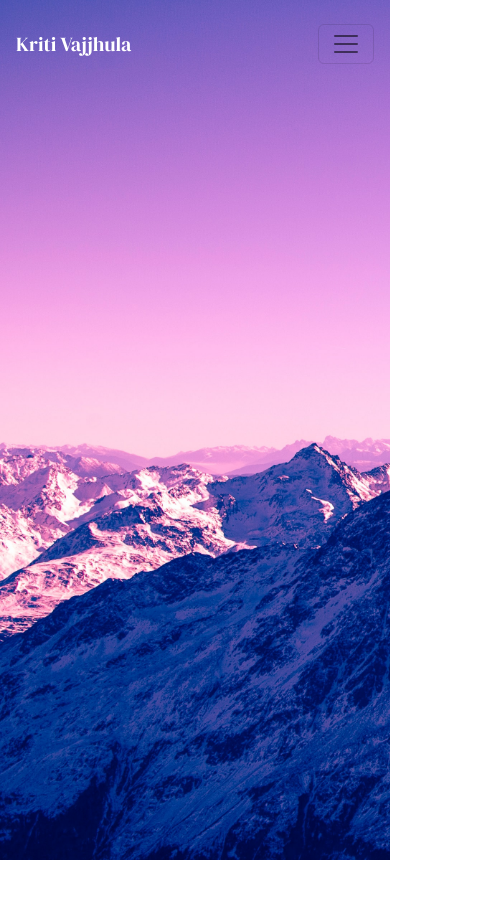
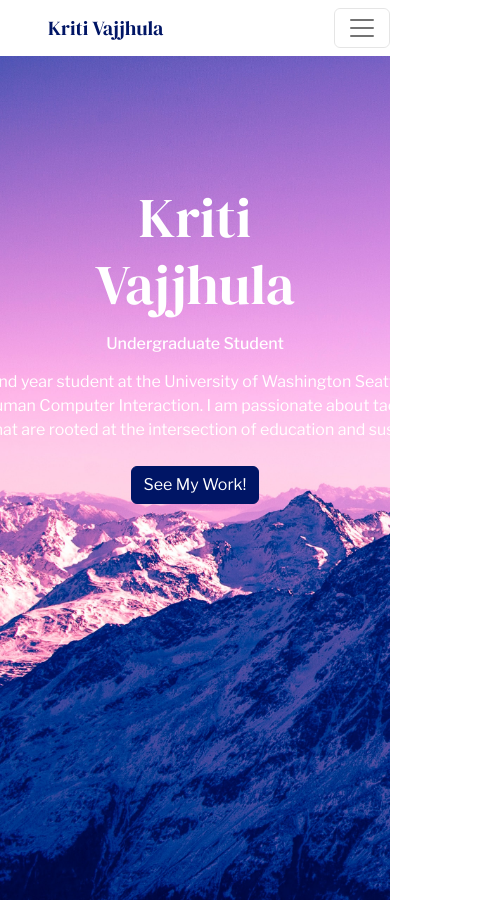
Before and after one commit to kvajjhula/kriti_portfolio, a React (Create React App) app: page / in a window 390 px wide. Shown: the whole page, 495 px wide, since content can reach past the window. Before the commit the page ends 860 px from the top, so only its background shows below. Built offline with nearby package versions, Linux system fonts and the light colour scheme.

Commit message:
center content on homepage without responsiveness

```diff
--- a/package.json
+++ b/package.json
@@ -10,6 +10,7 @@
     "react": "^18.2.0",
     "react-bootstrap": "^2.7.0",
     "react-dom": "^18.2.0",
+    "react-router-dom": "^6.5.0",
     "react-scripts": "5.0.1",
     "web-vitals": "^2.1.4"
   },
--- a/public/index.html
+++ b/public/index.html
@@ -5,13 +5,17 @@
   <meta charset="utf-8" />
   <meta name="viewport" content="width=device-width, initial-scale=1" />
   <meta name="theme-color" content="#000000" />
-  <meta name="description" content="This is a student portfolio website for Kriti Vajjhula, an informatics student at the University of Washington." />
+  <meta name="description"
+    content="This is a student portfolio website for Kriti Vajjhula, an informatics student at the University of Washington." />
   <title>Kriti Vajjhula</title>
 
   <!-- IMPORT FONTS -->
   <link href="https://fonts.googleapis.com">
   <link href="https://fonts.gstatic.com" crossorigin>
   <link href="https://fonts.googleapis.com/css2?family=DM+Serif+Display&display=swap" rel="stylesheet">
+  <link href="https://fonts.gstatic.com" crossorigin>
+  <link href="https://fonts.googleapis.com/css2?family=Libre+Franklin:wght@300;400;500&display=swap" rel="stylesheet">
+
 </head>
 
 <body>
--- a/src/App.js
+++ b/src/App.js
@@ -1,10 +1,20 @@
 import React from 'react';
+import { Routes, Route, Navigate, useNavigate } from "react-router-dom";
 import { NavBar } from './Nav.js';
+import { HomePage } from './Home.js';
+import { ProjectsPage } from './Projects.js';
 
 export default function App(props) {
-  return  (
+  return (
     <div>
-      <NavBar/>
+      <NavBar />
+      <div>
+        <Routes>
+          <Route path="*" element={<Navigate to="/" />} />
+          <Route path="/" element={<HomePage />} />
+          <Route path="/Projects" element={<ProjectsPage/>} />
+        </Routes>
+      </div>
     </div>
   );
 }
--- /dev/null
+++ b/src/Home.js
@@ -0,0 +1,25 @@
+import React from 'react';
+import Button from 'react-bootstrap/Button';
+import { Link } from 'react-router-dom';
+
+export function HomePage(props) {
+    return (
+        <div className="home-body">
+            <div className="home-container gap-2">
+                <div className="heading">
+                    <h1>Kriti Vajjhula</h1>
+                </div>
+                <div className="subheading">
+                    <h2>Undergraduate Student</h2>
+                </div>
+                <div className="paragraph">
+                    <p>I’m a second year student at the University of Washington Seattle with an interest in Human Computer Interaction. I am passionate about tackling design projects that are rooted at the intersection of education and sustainability</p>
+                </div>
+                <Link to="/Projects">
+                    <Button variant="primary">See My Work!</Button>
+                </Link>
+
+            </div>
+        </div >
+    )
+}
--- a/src/Nav.js
+++ b/src/Nav.js
@@ -1,5 +1,6 @@
 import React from 'react';
 import { Nav } from 'react-bootstrap';
+import { Link } from 'react-router-dom';
 import Navbar from 'react-bootstrap/Navbar';
 
 
@@ -10,12 +11,8 @@ export function NavBar(props) {
                 <Navbar.Brand className="title" href="/">Kriti Vajjhula</Navbar.Brand>
                 <Navbar.Toggle aria-controls="responsive-navbar-nav" />
                 <Navbar.Collapse id="responsive-navbar-nav">
-                    <Nav className="ms-auto">
-                        {/* <Nav.Link as={Link} to='/QuestionTemplate'>Quiz</Nav.Link>
-                        <Nav.Link as={Link} to='/Calendar'>Calendar</Nav.Link>
-                        <Nav.Link as={Link} to='/Explore'>Explore</Nav.Link>
-                        <Nav.Link as={Link} to='/About'>About</Nav.Link> */}
-                        <Nav.Link>Projects</Nav.Link>
+                    <Nav className="nav-right-container ms-auto">
+                        <Nav.Link as={Link} to='/Projects' >Projects</Nav.Link>
                         <Nav.Link>CV</Nav.Link>
                         <Nav.Link>Contact</Nav.Link>
                     </Nav>
--- /dev/null
+++ b/src/Projects.js
@@ -0,0 +1,7 @@
+import React from 'react';
+
+export function ProjectsPage(props) {
+    return(
+        <div> These are my projects. </div>
+    )
+}
--- a/src/index.css
+++ b/src/index.css
@@ -1,22 +1,77 @@
 .navbar-brand {
   font-family: 'DM Serif Display', serif;
+  padding-left: 3rem;
 }
 
 .navbar {
-  margin: 1rem;
+  padding-left: 2rem;
+  background: none;
+  background-color: none;
 }
 
 .navbar .navbar-brand {
-  color: white;
+  color: #001565;
 }
 
 .navbar-nav .nav-link {
-  color: white;
+  color: #001565;
 }
 
-body {
+.nav-right-container {
+  padding-right: 3rem;;
+}
+
+.home-body {
   background-image: url("../public/img/bg_image.jpg");
   background-size: cover;
   background-repeat: no-repeat;
   height: 100vh;
+  text-align: center;
 }
+
+.home-container {
+  color: white;
+  display: flex;
+  flex-direction: column;
+  align-items: center;
+  justify-content: center;
+  padding: 3rem;
+  padding-top: 8rem;
+}
+
+.subheading h2{
+  font-size: 1rem;
+  font-family: 'Libre Franklin', sans-serif;}
+
+.heading h1 {
+  font-size: 3.5rem;
+  font-family: 'DM Serif Display', serif;
+}
+
+.home-container .paragraph {
+  width: 600px;
+  font-family: 'Libre Franklin', sans-serif;}
+
+.btn-primary{
+  background-color:#001565 !important;
+  border-color: #001565 !important;
+  font-family: 'Libre Franklin', sans-serif !important;}
+
+
+/* @media (min-width: 320px) {
+
+  .heading h1 {
+    font-size: 3rem;
+  }
+
+  .subheading h2{
+    font-size: 1.5rem;
+  }
+
+  .home-container .paragraph {
+    width: 300px;
+    ;
+  }
+
+
+} */
--- a/src/index.js
+++ b/src/index.js
@@ -1,5 +1,6 @@
 import React from 'react';
 import ReactDOM from 'react-dom/client';
+import { BrowserRouter } from 'react-router-dom';
 import './index.css';
 import App from './App.js';
 import 'bootstrap/dist/css/bootstrap.min.css';
@@ -7,7 +8,7 @@ import 'bootstrap/dist/css/bootstrap.min.css';
 
 const root = ReactDOM.createRoot(document.getElementById('root'));
 root.render(
-  <React.StrictMode>
+  <BrowserRouter>
     <App />
-  </React.StrictMode>
+  </BrowserRouter>
 );
```
Also changed, not shown: 1 other file (tests, documents, lock files or other folders).
